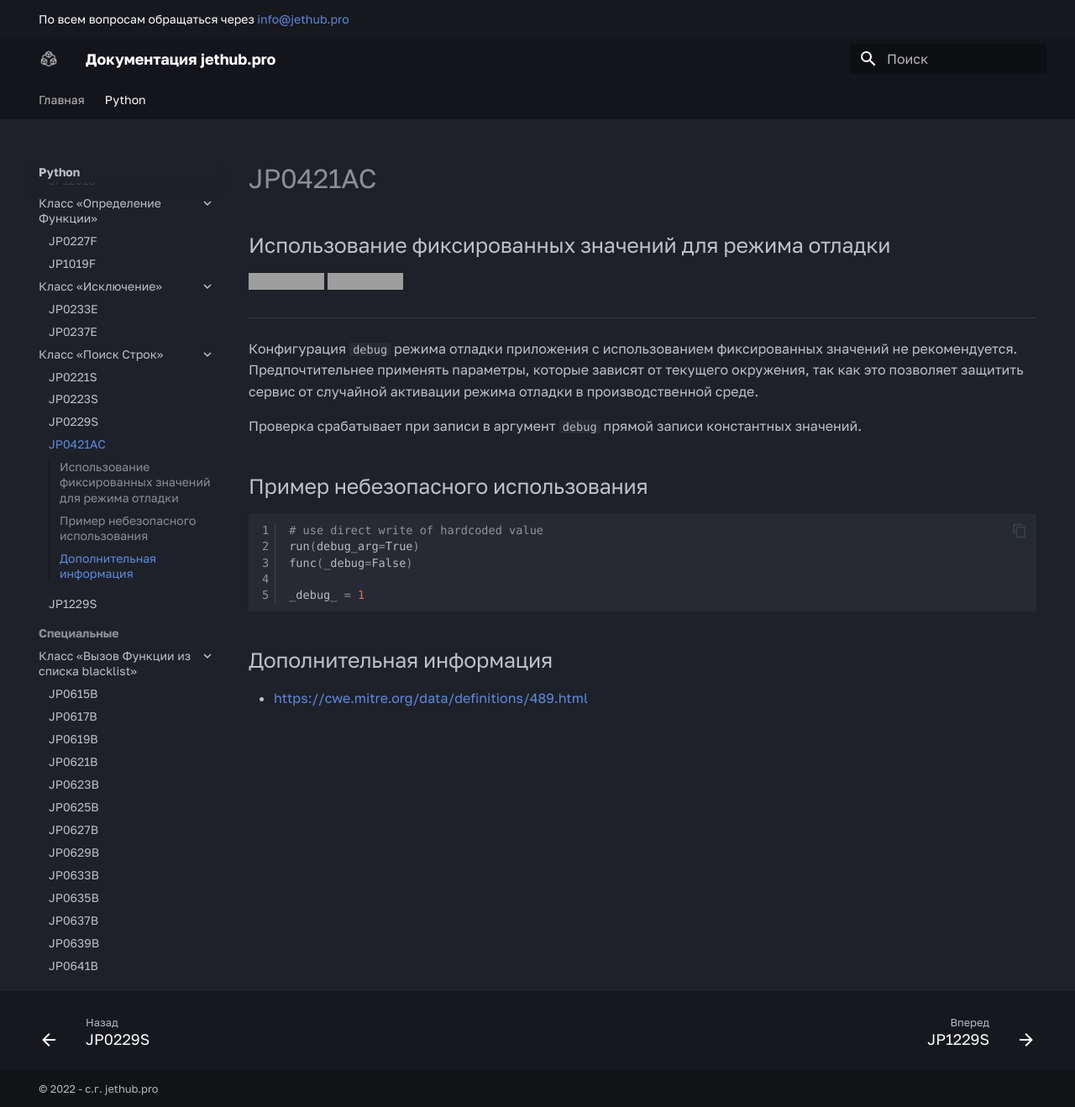
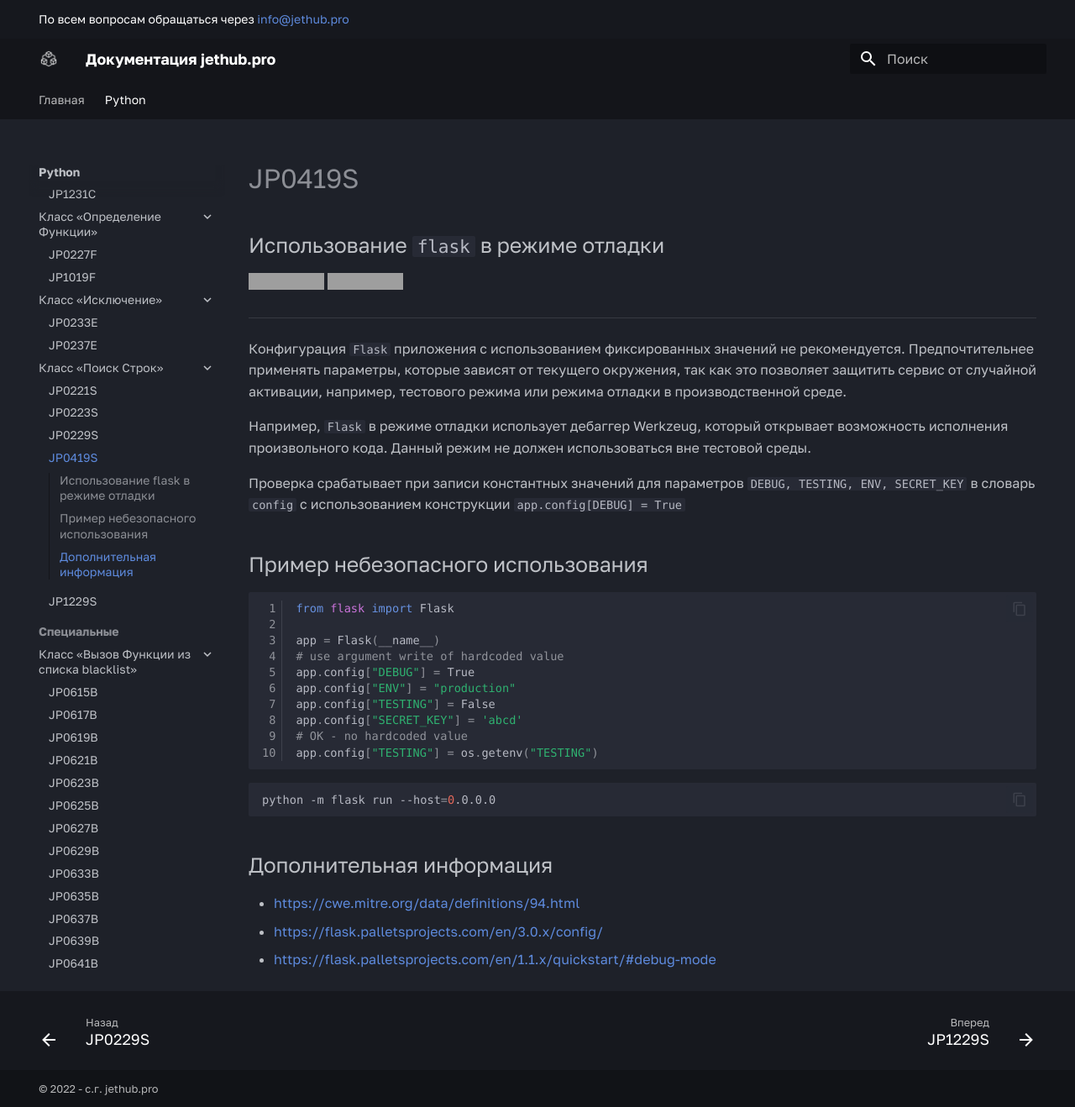
Before and after one commit to jethub-tech/docs.jethub.pro, an MkDocs documentation site: the page built from docs/python/common_errors/string/JP0419S-использование_фиксированных_значений_при_конфигурировании_flask.md, in a window 1280 px wide and 1318 px high. Shown: the whole window at 84% size. Built offline with MkDocs 1.6.1 and Material for MkDocs 9.7.7, drawn with Linux system fonts in a browser that asks for light colours; some web fonts are replaced; grey boxes are pictures that could not be loaded.

Commit message:
fix codes and texts

````diff
--- a/docs/python/common_errors/string/JP0419S-использование_фиксированных_значений_при_конфигурировании_flask.md
+++ b/docs/python/common_errors/string/JP0419S-использование_фиксированных_значений_при_конфигурировании_flask.md
@@ -1,27 +1,41 @@
-# JP0421AC
-## Использование фиксированных значений для режима отладки
+# JP0419S
+## Использование `flask` в режиме отладки
 
 ![Static Badge](https://img.shields.io/badge/%D0%A1%D1%82%D0%B5%D0%BF%D0%B5%D0%BD%D1%8C%20%D0%BA%D1%80%D0%B8%D1%82%D0%B8%D1%87%D0%BD%D0%BE%D1%81%D1%82%D0%B8-%D0%92%D1%8B%D1%81%D0%BE%D0%BA%D0%B0%D1%8F-crimson?style=for-the-badge)
-![Static Badge](https://img.shields.io/badge/%D0%94%D0%BE%D1%81%D1%82%D0%BE%D0%B2%D0%B5%D1%80%D0%BD%D0%BE%D1%81%D1%82%D1%8C%20%D0%BE%D0%BF%D1%80%D0%B5%D0%B4%D0%B5%D0%BB%D0%B5%D0%BD%D0%B8%D1%8F-%D0%BD%D0%B8%D0%B7%D0%BA%D0%B0%D1%8F-mediumblue?style=for-the-badge)
+![Static Badge](https://img.shields.io/badge/%D0%94%D0%BE%D1%81%D1%82%D0%BE%D0%B2%D0%B5%D1%80%D0%BD%D0%BE%D1%81%D1%82%D1%8C%20%D0%BE%D0%BF%D1%80%D0%B5%D0%B4%D0%B5%D0%BB%D0%B5%D0%BD%D0%B8%D1%8F-%D1%81%D1%80%D0%B5%D0%B4%D0%BD%D1%8F%D1%8F-orange?style=for-the-badge)
 
 ----
+Конфигурация `Flask` приложения с использованием фиксированных значений не рекомендуется.
+Предпочтительнее применять параметры, которые зависят от текущего окружения, так как это позволяет защитить сервис от
+случайной активации, например, тестового режима или режима отладки в производственной среде.
 
-Конфигурация `debug` режима отладки приложения с использованием фиксированных значений не рекомендуется.
-Предпочтительнее применять параметры, которые зависят от текущего окружения, так как это позволяет защитить сервис от
-случайной активации режима отладки в производственной среде.
+Например, `Flask` в режиме отладки использует дебаггер Werkzeug, который открывает возможность исполнения произвольного кода.
+Данный режим не должен использоваться вне тестовой среды.
 
-Проверка срабатывает при записи в аргумент `debug` прямой записи константных значений.
+Проверка срабатывает при записи константных значений для параметров `DEBUG, TESTING, ENV, SECRET_KEY` в словарь `config`
+с использованием конструкции `app.config[DEBUG] = True`
 
 ## Пример небезопасного использования
 
 ```python linenums="1"
-# use direct write of hardcoded value
-run(debug_arg=True)
-func(_debug=False)
+from flask import Flask
 
-_debug_ = 1
+app = Flask(__name__)
+# use argument write of hardcoded value
+app.config["DEBUG"] = True
+app.config["ENV"] = "production"
+app.config["TESTING"] = False
+app.config["SECRET_KEY"] = 'abcd'
+# OK - no hardcoded value
+app.config["TESTING"] = os.getenv("TESTING")
+```
+
+```bash
+python -m flask run --host=0.0.0.0
 ```
 
 ## Дополнительная информация
 
-* <https://cwe.mitre.org/data/definitions/489.html>
+* <https://cwe.mitre.org/data/definitions/94.html>
+* <https://flask.palletsprojects.com/en/3.0.x/config/>
+* <https://flask.palletsprojects.com/en/1.1.x/quickstart/#debug-mode>
````
Also changed, not shown: docs/python/common_errors/calls/libs/JP0415C-использование_фиксированных_значений_при_конфигурировании_flask.md (+2 -0 lines), docs/python/common_errors/calls/libs/JP0421AC-использование_фиксированных_значений_для_режима_отладки.md (+12 -26 lines).
